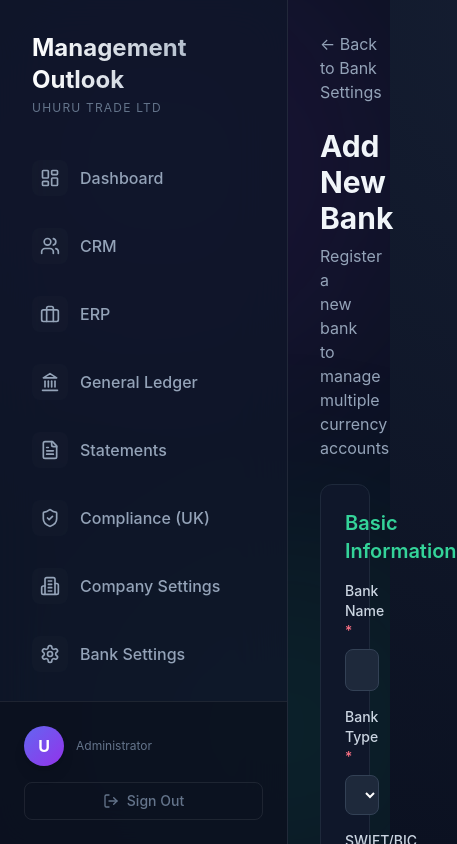
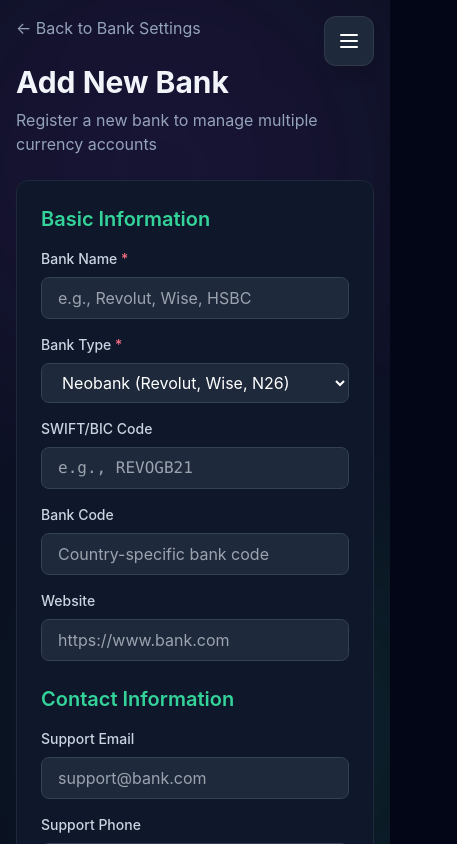
Before and after one commit to uhurutrade/UhurU_ERPCRM, a Next.js app: page /dashboard/bank-settings/add-bank in a window 390 px wide. Shown: the top 844 px of the page, 457 px wide, since content can reach past the window. Built offline with nearby package versions, Linux system fonts and the light colour scheme; no server answers.

Commit message:
version movil

```diff
--- a/app/dashboard/layout.tsx
+++ b/app/dashboard/layout.tsx
@@ -13,7 +13,7 @@
             <Sidebar userEmail={session?.user?.email} />
 
             {/* Main Content */}
-            <main className="ml-72 min-h-screen bg-background p-8 relative">
+            <main className="md:ml-72 min-h-screen bg-background p-4 md:p-8 relative transition-all duration-300">
                 {/* Background decorative elements */}
                 <div className="fixed top-0 left-0 w-full h-full overflow-hidden pointer-events-none z-0">
                     <div className="absolute top-[-10%] right-[-5%] w-[500px] h-[500px] rounded-full bg-purple-600/10 blur-[120px]" />
--- a/components/dashboard/sidebar.tsx
+++ b/components/dashboard/sidebar.tsx
@@ -1,5 +1,4 @@
-"use client";
-
+import { useState, useEffect } from "react";
 import Link from "next/link";
 import { usePathname } from "next/navigation";
 import {
@@ -11,7 +10,9 @@
     Building2,
     Settings,
     LogOut,
-    FileText
+    FileText,
+    Menu,
+    X
 } from "lucide-react";
 import { signOut } from "next-auth/react";
 
@@ -28,16 +29,48 @@
 
 export function Sidebar({ userEmail }: { userEmail?: string | null }) {
     const pathname = usePathname();
+    const [isOpen, setIsOpen] = useState(false);
+
+    // Close sidebar on route change (mobile)
+    useEffect(() => {
+        setIsOpen(false);
+    }, [pathname]);
 
     return (
-        <aside className="w-72 h-screen fixed left-0 top-0 flex flex-col bg-uhuru-sidebar/80 backdrop-blur-xl border-r border-uhuru-border z-50">
-            <div className="p-8 pb-4">
+        <>
+            {/* Mobile Toggle Button */}
+            <button
+                onClick={() => setIsOpen(!isOpen)}
+                className="md:hidden fixed top-4 right-4 z-[60] p-3 bg-uhuru-card border border-uhuru-border rounded-xl text-white shadow-lg active:scale-95 transition-transform"
+            >
+                {isOpen ? <X size={24} /> : <Menu size={24} />}
+            </button>
+
+            {/* Mobile Overlay */}
+            {isOpen && (
+                <div
+                    className="md:hidden fixed inset-0 bg-black/80 backdrop-blur-sm z-40 transition-opacity duration-300"
+                    onClick={() => setIsOpen(false)}
+                />
+            )}
+
+            {/* Sidebar */}
+            <aside className={`
+                w-72 h-screen fixed left-0 top-0 flex flex-col
+                bg-uhuru-sidebar/95 backdrop-blur-xl border-r border-uhuru-border
+                z-50 transition-transform duration-300 ease-in-out
+                md:translate-x-0
+                ${isOpen ? 'translate-x-0 shadow-2xl' : '-translate-x-full'}
+            `}>
+                <div className="p-8 pb-4 flex justify-between items-center">
+                    <div>
                         <h1 className="text-2xl font-bold bg-gradient-to-r from-white to-slate-400 bg-clip-text text-transparent">
                             Management Outlook
                         </h1>
                         <p className="text-xs text-uhuru-text-dim mt-1 uppercase tracking-widest">
                             UhurU Trade Ltd
                         </p>
+                    </div>
                 </div>
 
                 <nav className="flex-1 px-4 space-y-2 overflow-y-auto py-4 no-scrollbar">
@@ -97,5 +130,6 @@
                     </button>
                 </div>
             </aside>
+        </>
     );
 }
```
Lines whose indentation alone changed are shown as unchanged.
